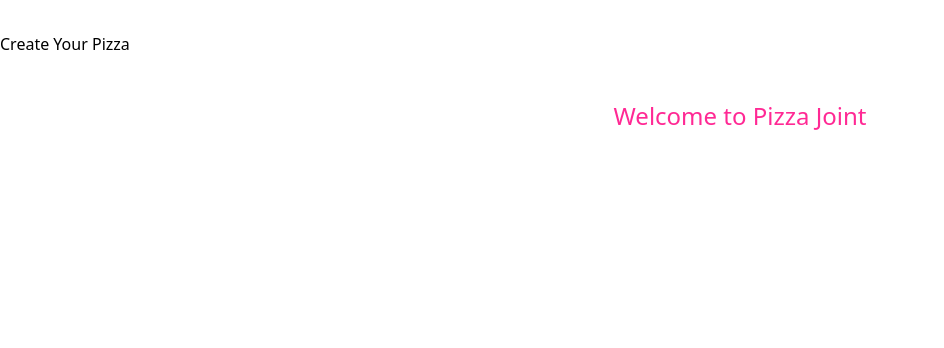
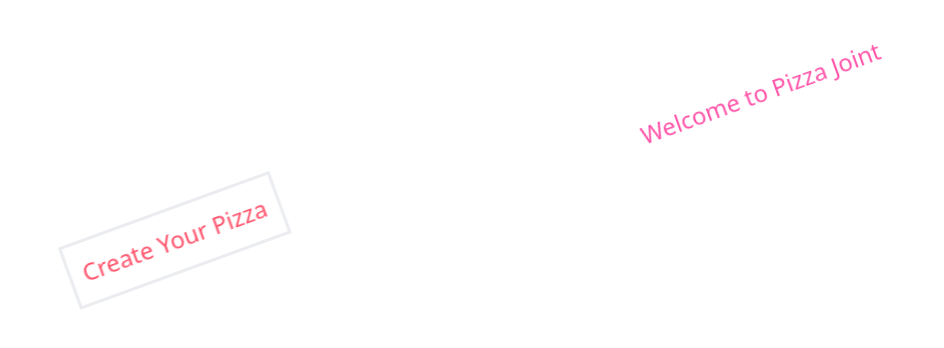
Before and after one commit to Nishan9t/react-components, a React (Create React App) app: page / in a window 1280 px wide. Shown: the top 348 px of the page, without its empty margins (0-944 px from the left). Built offline with nearby package versions, Linux system fonts and the light colour scheme.

Commit message:
framer inital motion practice

```diff
--- a/src/components/Framermotion.jsx
+++ b/src/components/Framermotion.jsx
@@ -3,8 +3,14 @@
 
 export default function Framermotion() {
   return (
-    <div className='w-screen h-screen'>
-    <motion.h1 className='text-center text-2xl ' animate={
+    <motion.div className='my-auto items-center'
+    animate={{
+        marginTop:16,
+        opacity:0.8,
+        rotateZ: -20
+    }}>
+    <motion.h1 className='text-center text-2xl '
+     animate={
         {
             fontSize:200,
             color:'#ff2994',
@@ -14,10 +20,14 @@
     }>
         Welcome to Pizza Joint
     </motion.h1>
-    <button>
+    <motion.button className=' border-2  p-2 ml-16'
+    animate={{
+        scale:1.5,
+        color:'#ff2342'
+    }} >
         Create Your Pizza
-    </button>
+    </motion.button>
 
-    </div>
+    </motion.div>
   )
 }
```
